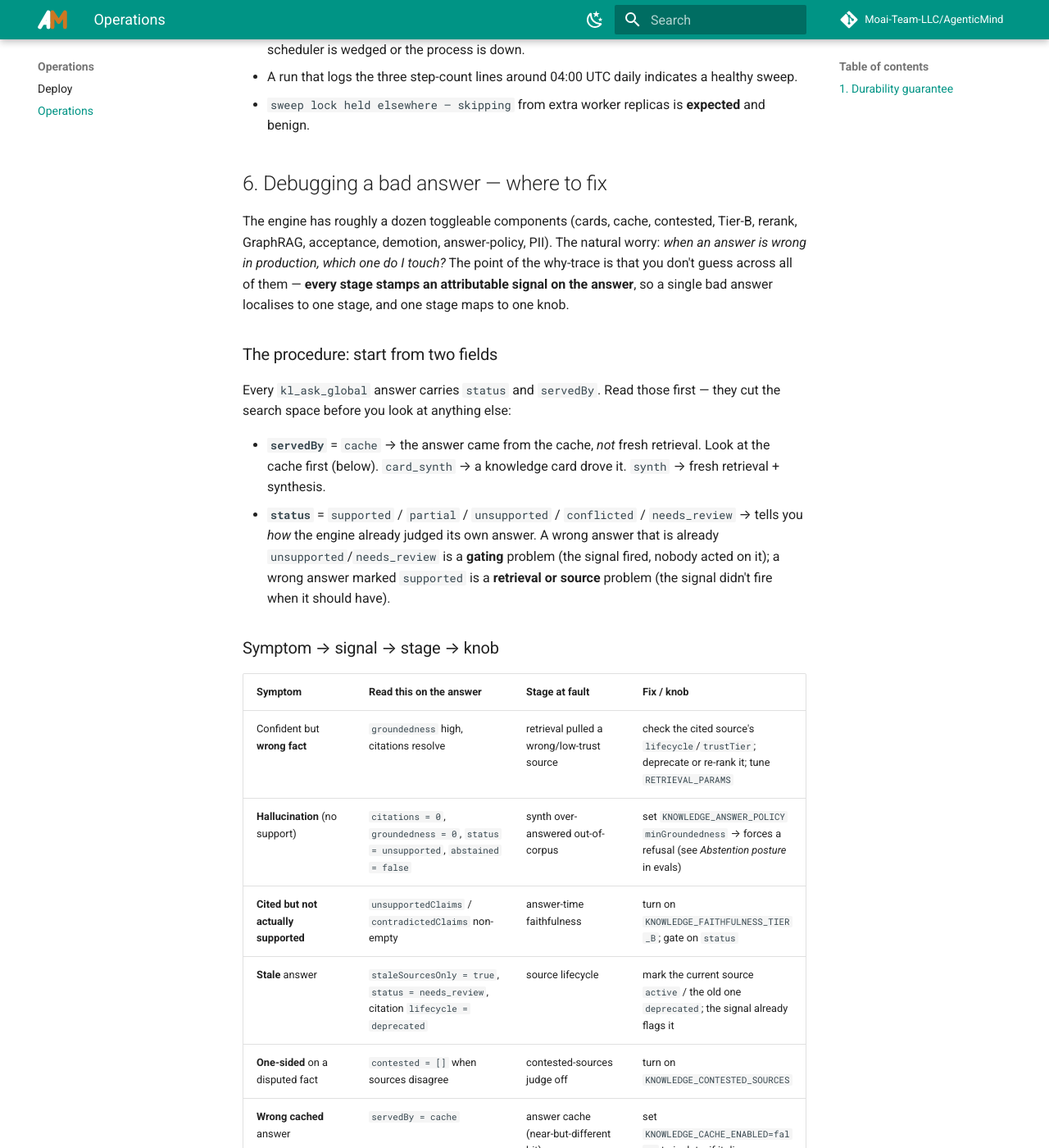
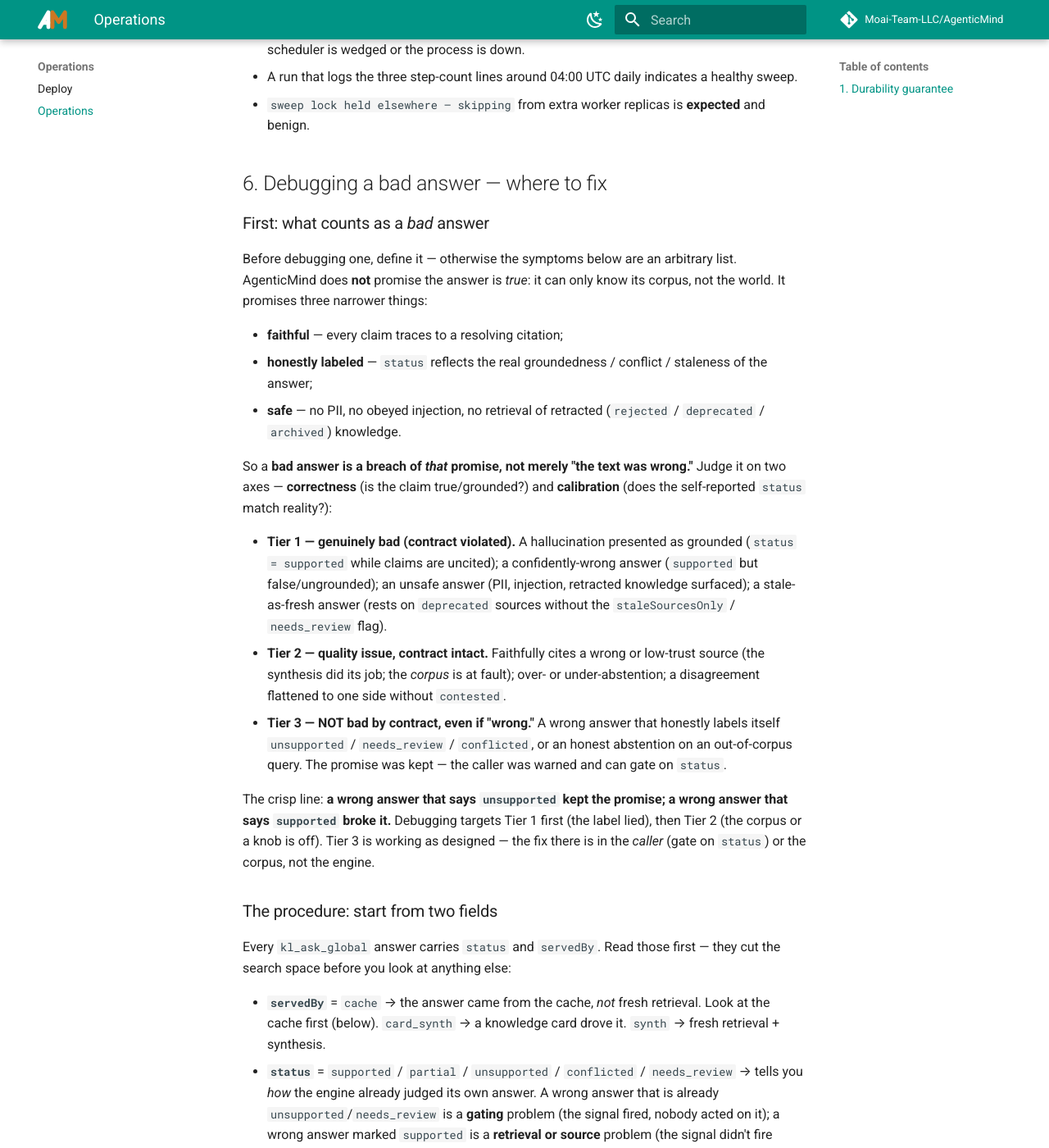
Before and after one commit to Moai-Team-LLC/AgenticMind, an MkDocs documentation site: the page built from docs/OPERATIONS.md, in a window 1280 px wide and 1400 px high, scrolled down 6554 px. Shown: the whole window at 82% size. Built offline with MkDocs 1.6.1 and Material for MkDocs 9.7.7, drawn with Linux system fonts in a browser that asks for light colours; comment, search, counter and statistics services are not loaded.

Commit message:
docs(ops): define what counts as a bad answer
OPERATIONS.md §6 opens by defining the category: AgenticMind promises faithful + honestly-labeled + safe, not true. A bad answer breaches that promise (correctness × calibration) — Tier 1 the label lied (debug first), Tier 2 quality/corpus, Tier 3 not bad (a wrong answer honestly marked unsupported kept the promise). Doc-only.

```diff
--- a/docs/OPERATIONS.md
+++ b/docs/OPERATIONS.md
@@ -287,12 +287,40 @@ platform):
 
 ## 6. Debugging a bad answer — where to fix
 
-The engine has roughly a dozen toggleable components (cards, cache, contested,
-Tier-B, rerank, GraphRAG, acceptance, demotion, answer-policy, PII). The natural
-worry: *when an answer is wrong in production, which one do I touch?* The point of
-the why-trace is that you don't guess across all of them — **every stage stamps an
-attributable signal on the answer**, so a single bad answer localises to one stage,
-and one stage maps to one knob.
+### First: what counts as a *bad* answer
+
+Before debugging one, define it — otherwise the symptoms below are an arbitrary
+list. AgenticMind does **not** promise the answer is *true*: it can only know its
+corpus, not the world. It promises three narrower things:
+
+- **faithful** — every claim traces to a resolving citation;
+- **honestly labeled** — `status` reflects the real groundedness / conflict /
+  staleness of the answer;
+- **safe** — no PII, no obeyed injection, no retrieval of retracted
+  (`rejected` / `deprecated` / `archived`) knowledge.
+
+So a **bad answer is a breach of *that* promise, not merely "the text was wrong."**
+Judge it on two axes — **correctness** (is the claim true/grounded?) and
+**calibration** (does the self-reported `status` match reality?):
+
+- **Tier 1 — genuinely bad (contract violated).** A hallucination presented as
+  grounded (`status = supported` while claims are uncited); a confidently-wrong
+  answer (`supported` but false/ungrounded); an unsafe answer (PII, injection,
+  retracted knowledge surfaced); a stale-as-fresh answer (rests on `deprecated`
+  sources without the `staleSourcesOnly` / `needs_review` flag).
+- **Tier 2 — quality issue, contract intact.** Faithfully cites a wrong or
+  low-trust source (the synthesis did its job; the *corpus* is at fault);
+  over- or under-abstention; a disagreement flattened to one side without
+  `contested`.
+- **Tier 3 — NOT bad by contract, even if "wrong."** A wrong answer that honestly
+  labels itself `unsupported` / `needs_review` / `conflicted`, or an honest
+  abstention on an out-of-corpus query. The promise was kept — the caller was
+  warned and can gate on `status`.
+
+The crisp line: **a wrong answer that says `unsupported` kept the promise; a wrong
+answer that says `supported` broke it.** Debugging targets Tier 1 first (the label
+lied), then Tier 2 (the corpus or a knob is off). Tier 3 is working as designed —
+the fix there is in the *caller* (gate on `status`) or the corpus, not the engine.
 
 ### The procedure: start from two fields
 
```
Also changed, not shown: CHANGELOG.md (+7 -0 lines).
